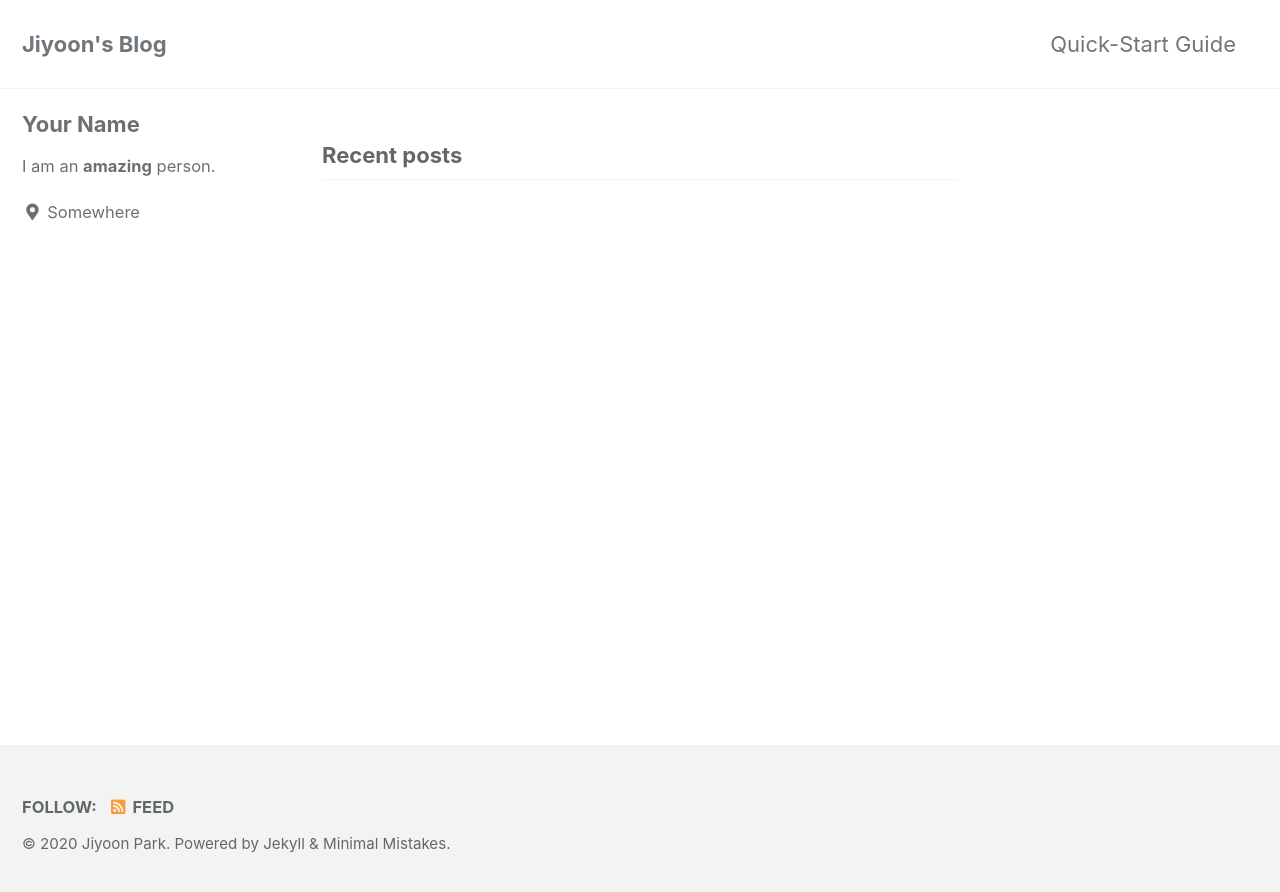
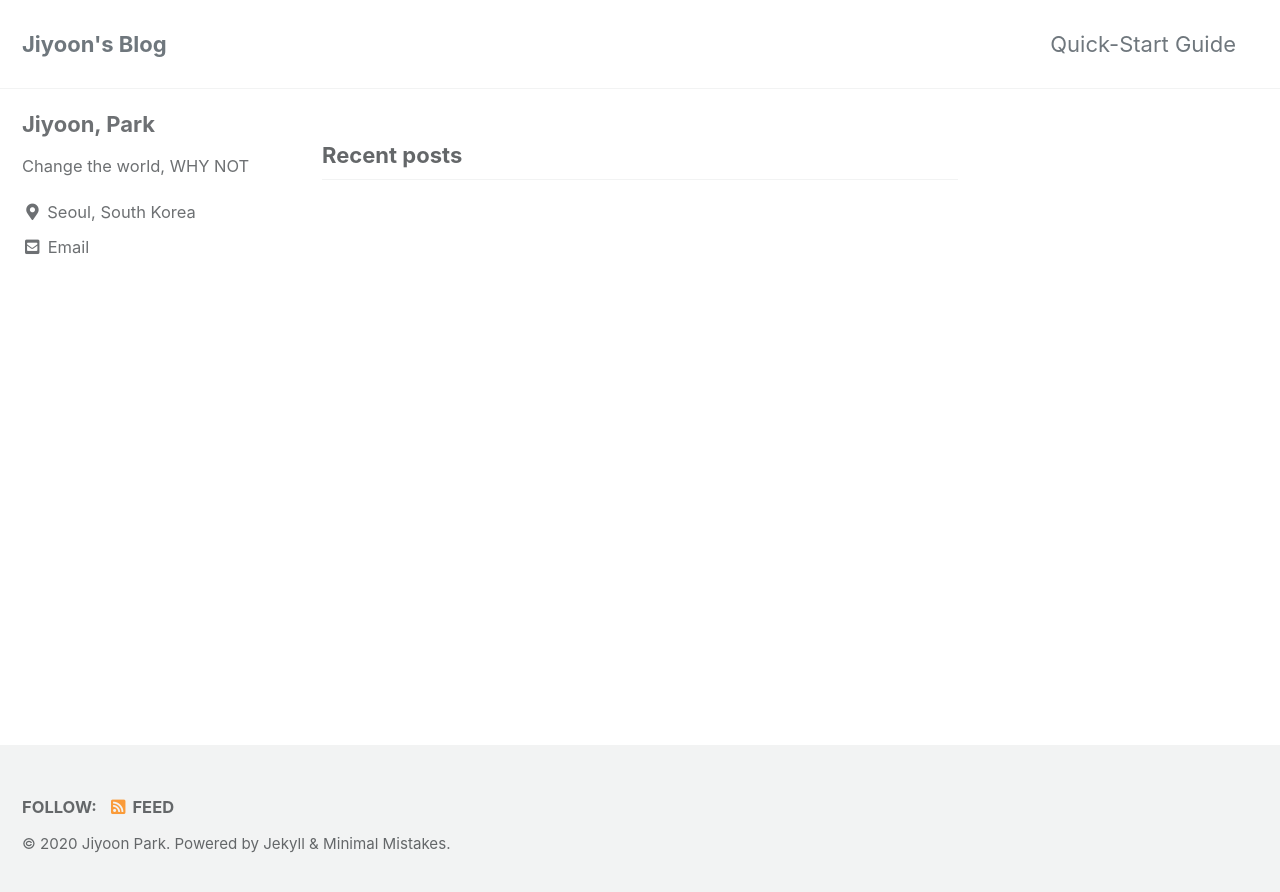
Before and after one commit to jean1042/jean1042.github.io, a Jekyll site: the page built from index.html, in a window 1280 px wide. Shown: the top 892 px of the page. Built offline with Jekyll 4.4.1, drawn with Linux system fonts in a browser that asks for light colours; cached includes are drawn as plain includes; the list of posts is cut into pages by our own code.

Commit message:
update config
update config

```diff
--- a/_config.yml
+++ b/_config.yml
@@ -93,11 +93,11 @@ analytics:
 
 # Site Author
 author:
-  name             : "Your Name"
+  name             : "Jiyoon, Park"
   avatar           : # path of avatar image, e.g. "/assets/images/bio-photo.jpg"
-  bio              : "I am an **amazing** person."
-  location         : "Somewhere"
-  email            :
+  bio              : "Change the world, WHY NOT"
+  location         : "Seoul, South Korea"
+  email            : parkjiyoon1042@gmail.com
   links:
     - label: "Email"
       icon: "fas fa-fw fa-envelope-square"
```
